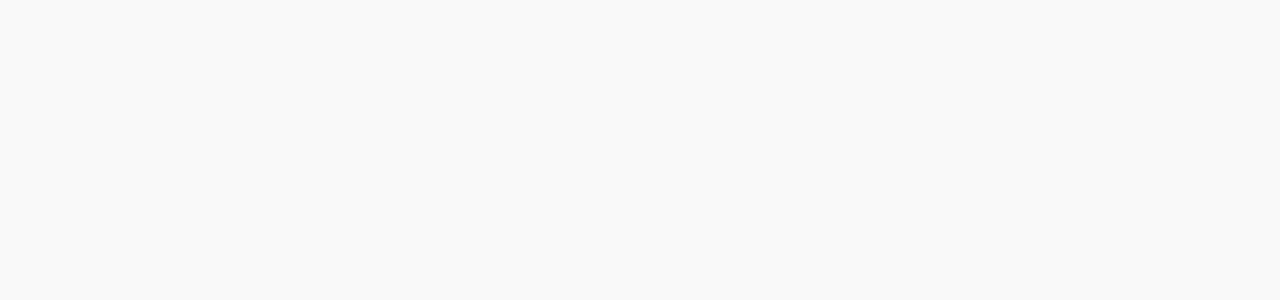
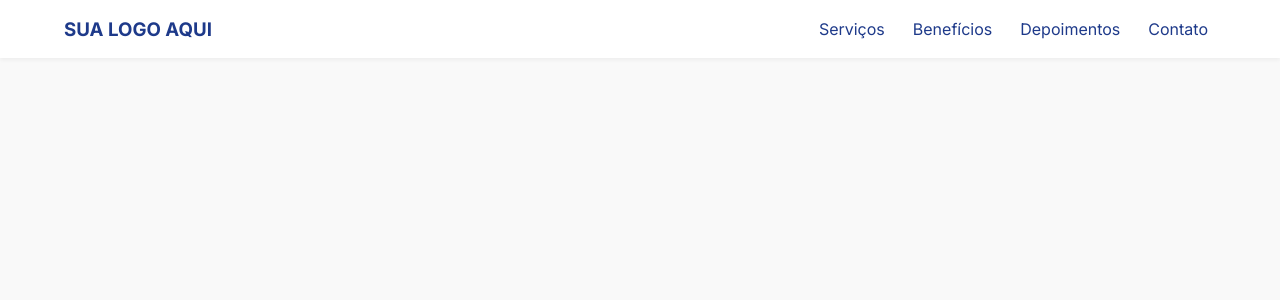
Before and after one commit to isadoracaarvalho/lp-contabilidade, a React (Vite) app: page / in a window 1280 px wide. Shown: the top 300 px of the page. Built offline with nearby package versions, Linux system fonts and the light colour scheme.

Commit message:
header completo

```diff
--- a/src/App.jsx
+++ b/src/App.jsx
@@ -1,8 +1,10 @@
+import Header from "./components/header"
+
 function App() {
 
   return (
     <div className="App">
-
+      <Header />
     </div>
   )
 }
--- /dev/null
+++ b/src/components/Header.jsx
@@ -0,0 +1,28 @@
+const Header = () => {
+    return (
+        <header className="header">
+            <div className="header-content">
+                <div className="logo">
+                    <h3>SUA LOGO AQUI</h3>
+                </div>
+
+                <nav className="menu-content" >
+                    <div className="menu-item">
+                        <a href="#service">Serviços</a>
+                    </div>
+                    <div className="menu-item">
+                        <a href="#benefits">Benefícios</a>
+                    </div>
+                    <div className="menu-item">
+                        <a href="#feedback">Depoimentos</a>
+                    </div>
+                    <div className="menu-item">
+                        <a href="#contact">Contato</a>
+                    </div>
+                </nav>
+            </div>
+        </header>
+    )
+}
+
+export default Header;
--- a/src/main.jsx
+++ b/src/main.jsx
@@ -1,6 +1,7 @@
 import { StrictMode } from 'react'
 import { createRoot } from 'react-dom/client'
 import './index.css'
+import './styles/Header.css'
 import App from './App.jsx'
 
 import '@fontsource/inter/400.css';
--- /dev/null
+++ b/src/styles/Header.css
@@ -0,0 +1,40 @@
+.header {
+    background-color: var(--color-light);
+    position: fixed;
+    top: 0;
+    width: 100%;
+    box-shadow: 0 2px 4px #0000000d;
+}
+
+.header-content {
+    max-width: 1200px;
+    margin: 0 auto;
+    display: flex;
+    justify-content: space-between;
+    align-items: center;
+    padding: 16px 24px;
+}
+
+.logo h3 {
+    color: var(--color-primary);
+}
+
+.menu-content {
+    display: flex;
+    flex-direction: row;
+    gap: 12px;
+}
+
+.menu-item {
+    border-radius: 15px;
+    padding: 3px 8px;
+    background-color: transparent;
+    color: var(--color-primary);
+    transition: all 0.3s ease;
+    font-weight: 500;
+}
+
+.menu-item:hover {
+    background-color: var(--color-secondary);
+    color: var(--color-light);
+}
```
